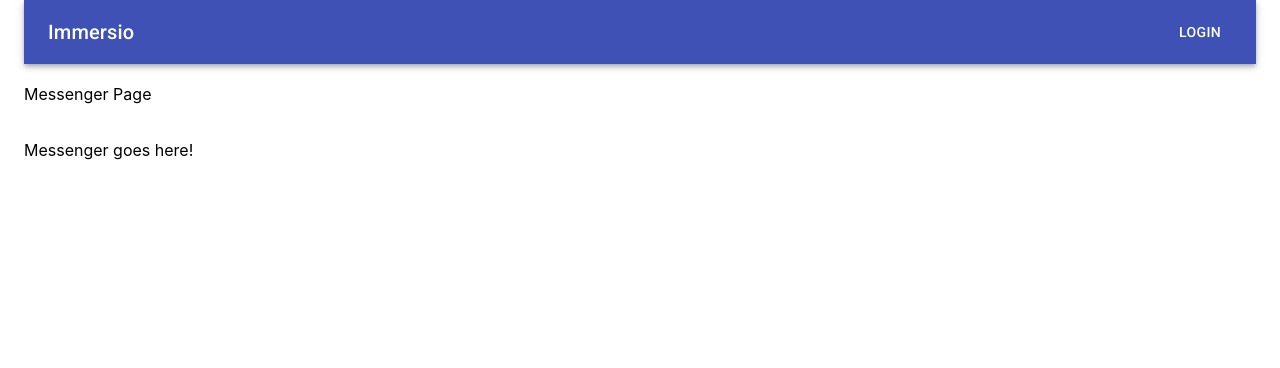
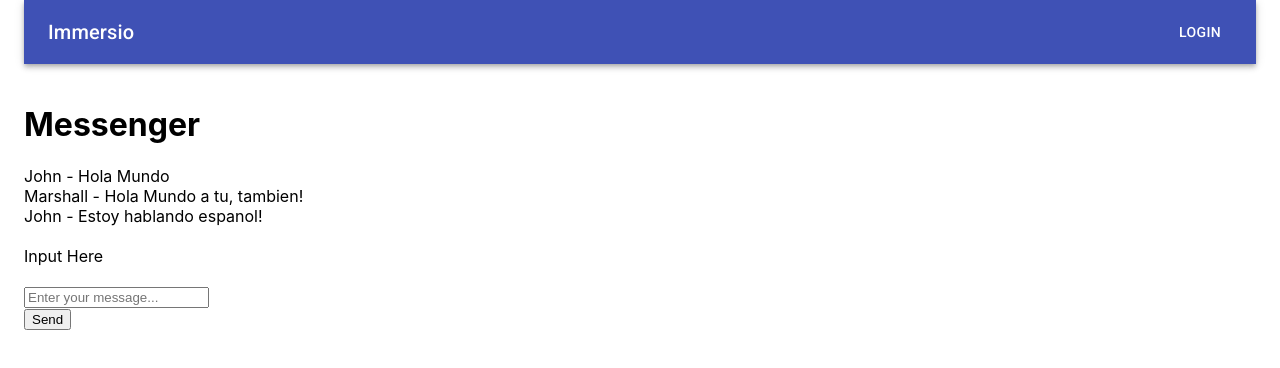
Before and after one commit to MarshallProtsman/Project-3_good-MERNin, a React (Create React App) app in the folder client/: page /messenger in a window 1280 px wide. Shown: the top 368 px of the page. Built offline with nearby package versions, Linux system fonts and the light colour scheme.

Commit message:
messenger components added, message capture and state update working (with placeholders)

```diff
--- /dev/null
+++ b/client/src/components/messenger/Message.js
@@ -0,0 +1,12 @@
+import React, { Component } from 'react';
+
+class Message extends Component {
+    render() {
+        console.log(this.props.message);
+        return (
+            <div> { this.props.message.user } - { this.props.message.msgTarget } </div>
+        )
+    }
+}
+
+export default Message
--- /dev/null
+++ b/client/src/components/messenger/MessageContainer.js
@@ -0,0 +1,13 @@
+import React, { Component } from 'react';
+import Message from './Message'
+
+class MessageContainer extends Component {
+    render() {
+        console.log(this.props);
+        return this.props.messages.map( (message) =>
+                <Message message={ message } key={ message.id } />
+            )
+    }
+}
+
+export default MessageContainer
--- /dev/null
+++ b/client/src/components/messenger/index.js
@@ -0,0 +1,78 @@
+import React, { Component } from 'react';
+import MessageContainer from './MessageContainer';
+
+class Messenger extends Component {
+    state = {
+        convoID: 'Hello World',
+        convoUsers: [
+            {
+                userName: 'John',
+                userID: '012543',
+                langNative: 'en',
+                langTarget: 'es'
+            }
+        ],
+        messages: [
+            {
+                id: 1,
+                user: 'John',
+                msgNative: 'Hello World',
+                msgTarget: 'Hola Mundo'
+            },
+            {
+                id: 2,
+                user: 'Marshall',
+                msgNative: 'Hello World to you, as well!',
+                msgTarget: 'Hola Mundo a tu, tambien!'
+            },
+            {
+                id: 3,
+                user: 'John',
+                msgNative: 'I am speaking Spanish!',
+                msgTarget: 'Estoy hablando espanol!'
+            }
+        ]
+    }
+
+    messagePush = () => {
+        let newArray = this.state.messages;
+        let msgTextInput = document.getElementById('messageText');
+        let msgText = msgTextInput.value;
+
+        if (msgText) {
+            console.log('legit');
+            let msg = {
+                id: this.state.messages.length + 1,
+                user: 'John',
+                msgNative: msgText,
+                msgTarget: `Fake translation: ${msgText}`
+            };
+            newArray.push(msg);
+            console.log(newArray);
+            this.setState({
+                messages: newArray
+            });
+            msgTextInput.value = '';
+        } else {
+            console.log('Message text cannot be empty...')
+        }
+    }
+
+    render() {
+        return (
+            <div>
+                <h1>Messenger</h1>
+                <MessageContainer messages={this.state.messages} />
+                <br />
+                <div>Input Here</div>
+                <br />
+                <input id="messageText" placeholder="Enter your message..."></input>
+                <br />
+                <button onClick={this.messagePush} > Send </button>
+            </div>
+
+        )
+    }
+}
+
+export default Messenger;
--- a/client/src/pages/messenger.js
+++ b/client/src/pages/messenger.js
@@ -1,12 +1,13 @@
 import React from "react";
-import Box from "@material-ui/core/Box"
+import Box from "@material-ui/core/Box";
+import Messenger from '../components/messenger';
+
+
 function messengerPage() {
     return (
         <Box>
             <br />
-            <div className="#">Messenger Page</div>
-            <br />
-            <p>Messenger goes here!</p>
+            <Messenger />
         </Box>
     );
     //mimic page
--- a/package.json
+++ b/package.json
@@ -31,7 +31,11 @@
     "postinstall": "^0.4.2",
     "react": "^16.8.6",
     "react-dom": "^16.8.6",
-    "react-scripts": "3.0.1"
+    "react-scripts": "3.0.1",
+    "express-ws": "^4.0.0",
+    "moment": "^2.24.0",
+    "ws": "^7.1.0",
+    "dotenv": "^8.0.0"
   },
   "browserslist": {
     "production": [
```
Also changed, not shown: 1 other file (tests, documents, lock files or other folders).
